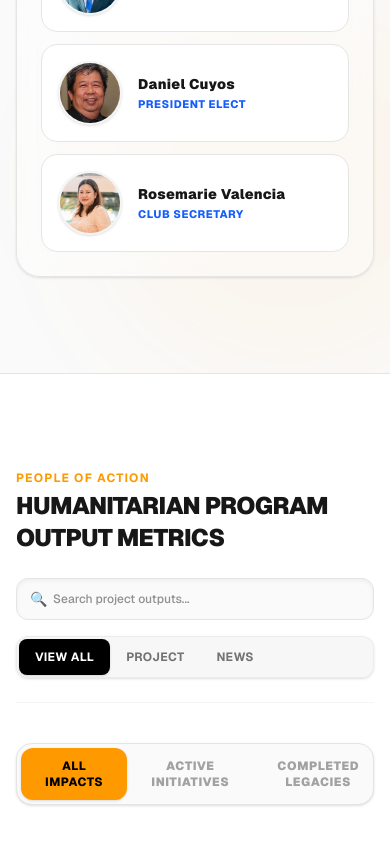
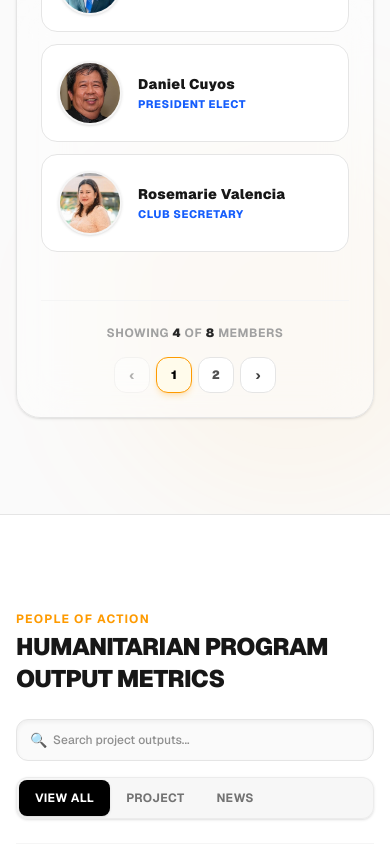
Before and after one commit to jgpotestades/rc-meycauayan-metro, a Next.js app: page / in a window 390 px wide. Shown: the part 5147-5991 px from the top of the page. Built offline with nearby package versions, Linux system fonts and the light colour scheme.

Commit message:
feat: implement dynamic mobile pagination for all visionary tabs

```diff
--- a/app/page.tsx
+++ b/app/page.tsx
@@ -146,7 +146,7 @@ export default function Home() {
 
   // Pagination State Variables
   const [currentPage, setCurrentPage] = useState(1);
-  const itemsPerPage = 8;
+  const itemsPerPage = isMobile ? 4 : 8;
 
   const [currentSlideIndex, setCurrentSlideIndex] = useState(0);
   const [currentMessageIndex, setCurrentMessageIndex] = useState(0);
@@ -228,7 +228,7 @@ export default function Home() {
 
   useEffect(() => {
     setCurrentPage(1);
-  }, [activeVisionaryTab, rosterSortCriteria]);
+  }, [activeVisionaryTab, rosterSortCriteria, isMobile]);
 
   const scrollToSection = (e: React.MouseEvent<HTMLAnchorElement> | React.MouseEvent<HTMLButtonElement>, sectionId: string) => {
     e.preventDefault();
@@ -302,10 +302,8 @@ export default function Home() {
 
   const totalPages = Math.ceil(allFilteredVisionaries.length / itemsPerPage);
 
-  // Conditionally restrict viewable array sizes dynamically for mobile interfaces
-  const filteredVisionaries = activeVisionaryTab === 'roster'
-    ? allFilteredVisionaries.slice((currentPage - 1) * itemsPerPage, currentPage * itemsPerPage)
-    : (isMobile ? allFilteredVisionaries.slice(0, 4) : allFilteredVisionaries);
+  // Dynamic slice allocation for consistent visual balance across all tab options
+  const filteredVisionaries = allFilteredVisionaries.slice((currentPage - 1) * itemsPerPage, currentPage * itemsPerPage);
 
   if (!mounted) {
     return (
@@ -908,7 +906,7 @@ export default function Home() {
               </div>
             )}
 
-            {activeVisionaryTab === 'roster' && totalPages > 1 && (
+            {totalPages > 1 && (
               <div className="mt-12 pt-6 border-t border-neutral-100 flex items-center justify-between flex-col sm:flex-row gap-4 animate-fadeIn select-none">
                 <span className="text-xs font-bold text-neutral-400 uppercase tracking-wider">
                   Showing <span className="text-neutral-800 font-black">{filteredVisionaries.length}</span> of <span className="text-neutral-800 font-black">{allFilteredVisionaries.length}</span> Members
```
